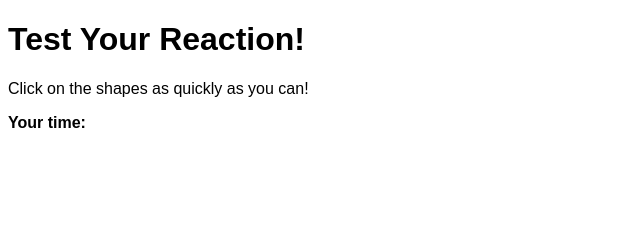
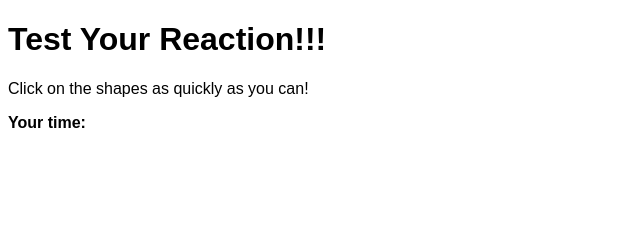
Before and after one commit to Scryptic-Gaze/new, a plain HTML site: page index.html in a window 1280 px wide. Shown: the top 240 px of the page, 0-640 px from the left. Drawn offline with Linux system fonts and the light colour scheme.

Commit message:
add exclamation marks

```diff
--- a/index.html
+++ b/index.html
@@ -5,7 +5,7 @@
 	<link rel="stylesheet" type="text/css" href="style.css">
 </head>
 <body>
-	<h1>Test Your Reaction!</h1>
+	<h1>Test Your Reaction!!!</h1>
 
 	<p>Click on the shapes as quickly as you can!</p>
 
```
